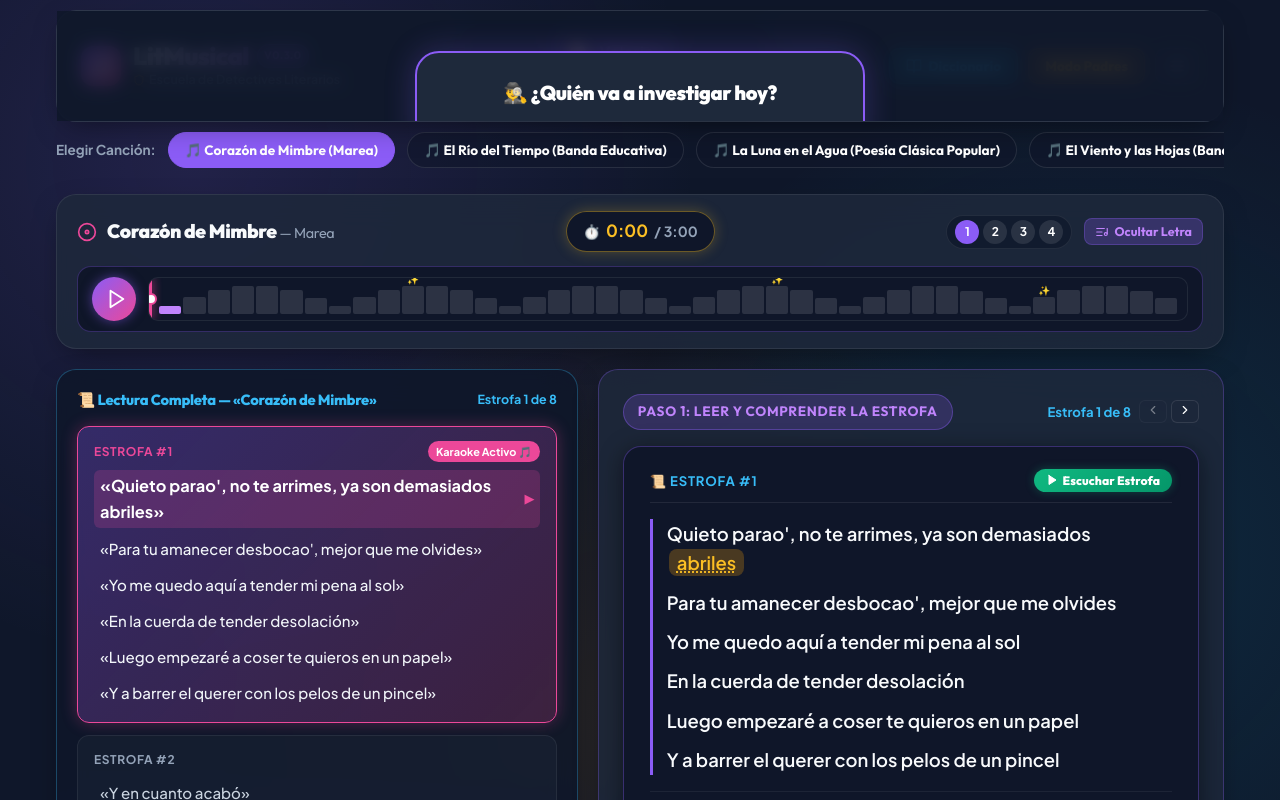
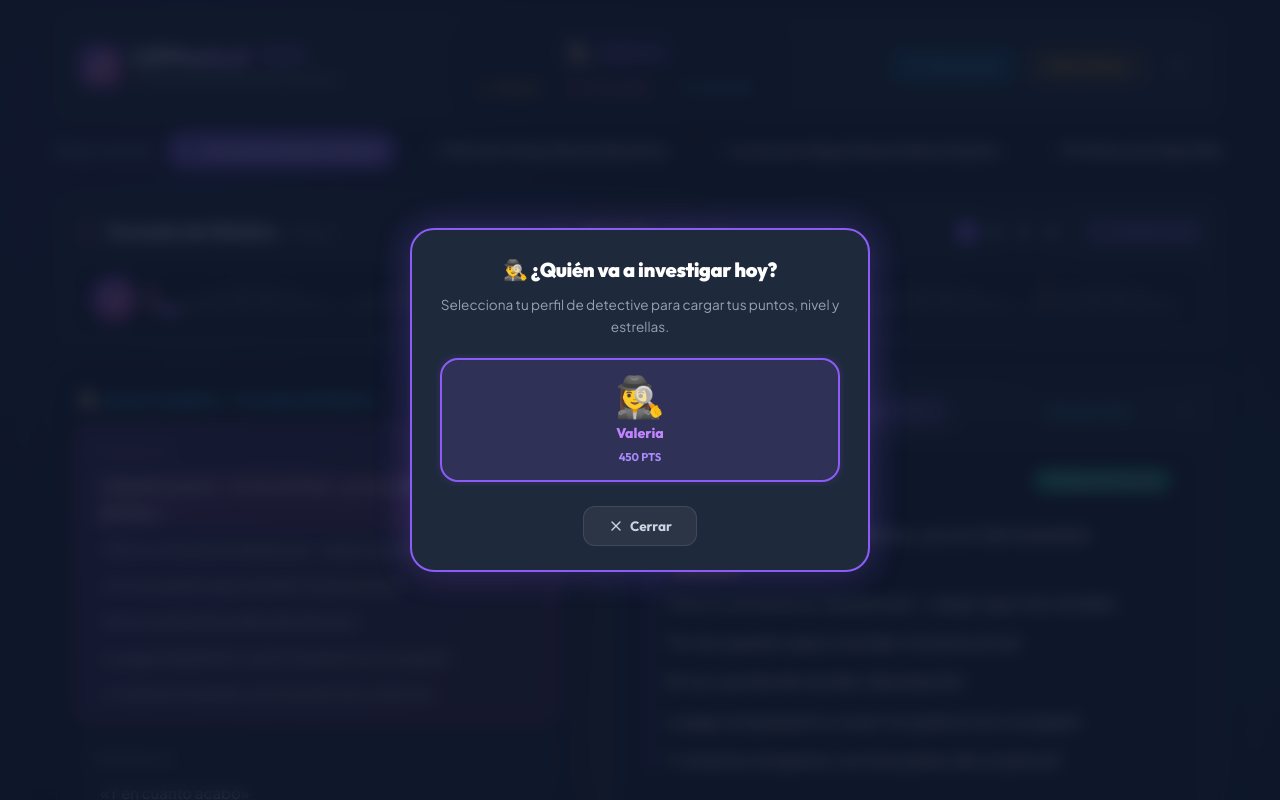
Before and after one commit to flachica/literaturamusical-teacher, a React (Vite) app: page / in a window 1280 px wide. Both pictures are taken after a click on the element "Haz clic para cambiar de detective". Shown: the top 800 px of the page. Built offline with nearby package versions, Linux system fonts and the light colour scheme; no server answers.

Commit message:
fix: reubicar el modal de selección de detectives en la raíz del DOM (App.jsx) para solucionar los conflictos de contexto de apilamiento y z-index del sticky header

```diff
--- a/src/App.jsx
+++ b/src/App.jsx
@@ -4,6 +4,7 @@ import ModoDetectiveGuiado from './components/ModoDetectiveGuiado';
 import ModoAdmin from './components/ModoAdmin';
 import FigureCatalog from './components/FigureCatalog';
 import PlayerWidget from './components/PlayerWidget';
+import { X } from 'lucide-react';
 
 import useAudioPlayer from './hooks/useAudioPlayer';
 import useLocalCatalog from './hooks/useLocalCatalog';
@@ -13,6 +14,7 @@ export default function App() {
   const [modoPrincipal, setModoPrincipal] = useState('detective'); // 'detective' | 'admin' | 'diccionario'
   const [cancionActual, setCancionActual] = useState(null);
   const [pestanaActiva, setPestanaActiva] = useState('canciones'); // 'canciones' | 'figuras' | 'ajustes'
+  const [mostrarSelectorDetectives, setMostrarSelectorDetectives] = useState(false);
 
   // Custom hook for catalogs, physical audio checks, user progress and multi-detectives
   const {
@@ -69,8 +71,7 @@ export default function App() {
         pestanaActiva={pestanaActiva}
         setPestanaActiva={setPestanaActiva}
         detectiveActivo={detectiveActivo}
-        detectives={detectives}
-        onSeleccionarDetective={handleSeleccionarDetective}
+        onAbrirSelector={() => setMostrarSelectorDetectives(true)}
       />
 
       {/* VIEW 1: MODO DETECTIVE GUIADO (LIMPIO Y PASO A PASO PARA 9 AÑOS) */}
@@ -175,6 +176,119 @@ export default function App() {
         />
       )}
 
+      {/* Modal Selector de Detectives Infantil (Global y Seguro a nivel de raíz) */}
+      {mostrarSelectorDetectives && (
+        <div
+          className="modal-overlay-animate"
+          style={{
+            position: 'fixed',
+            top: 0,
+            left: 0,
+            right: 0,
+            bottom: 0,
+            background: 'rgba(15, 23, 42, 0.85)',
+            backdropFilter: 'blur(8px)',
+            display: 'flex',
+            alignItems: 'center',
+            justifyContent: 'center',
+            zIndex: 99999,
+            padding: '20px'
+          }}
+        >
+          <div
+            className="modal-content-animate"
+            style={{
+              background: '#1e293b',
+              padding: '24px',
+              borderRadius: '24px',
+              border: '2px solid #8b5cf6',
+              maxWidth: '460px',
+              width: '100%',
+              maxHeight: 'calc(100vh - 40px)',
+              display: 'flex',
+              flexDirection: 'column',
+              boxShadow: '0 0 35px rgba(139, 92, 246, 0.3)',
+              textAlign: 'center'
+            }}
+          >
+            <h3 style={{ fontSize: '1.25rem', fontWeight: 900, color: '#ffffff', marginBottom: '8px' }}>
+              🕵️‍♂️ ¿Quién va a investigar hoy?
+            </h3>
+            <p style={{ fontSize: '0.85rem', color: 'var(--text-muted)', marginBottom: '16px' }}>
+              Selecciona tu perfil de detective para cargar tus puntos, nivel y estrellas.
+            </p>
+
+            {/* Listado con scroll interno seguro si hay muchos */}
+            <div style={{
+              display: 'grid',
+              gridTemplateColumns: 'repeat(auto-fit, minmax(110px, 1fr))',
+              gap: '12px',
+              marginBottom: '20px',
+              overflowY: 'auto',
+              maxHeight: '320px',
+              padding: '4px'
+            }}>
+              {detectives.map(det => {
+                const esActivo = det.id === detectiveActivo?.id;
+                return (
+                  <button
+                    key={det.id}
+                    onClick={() => {
+                      handleSeleccionarDetective(det.id);
+                      setMostrarSelectorDetectives(false);
+                    }}
+                    style={{
+                      background: esActivo ? 'rgba(139, 92, 246, 0.15)' : 'rgba(15, 23, 42, 0.4)',
+                      border: `2px solid ${esActivo ? '#8b5cf6' : 'rgba(255, 255, 255, 0.08)'}`,
+                      borderRadius: '18px',
+                      padding: '16px 8px',
+                      cursor: 'pointer',
+                      display: 'flex',
+                      flexDirection: 'column',
+                      alignItems: 'center',
+                      gap: '8px',
+                      transition: 'all 0.2s',
+                      boxShadow: esActivo ? '0 0 12px rgba(139, 92, 246, 0.2)' : 'none'
+                    }}
+                  >
+                    <span style={{ fontSize: '2.5rem', lineHeight: 1 }}>{det.avatar}</span>
+                    <span style={{ fontWeight: 800, fontSize: '0.88rem', color: esActivo ? '#c084fc' : '#ffffff', textOverflow: 'ellipsis', overflow: 'hidden', whiteSpace: 'nowrap', width: '100%' }}>
+                      {det.nombre}
+                    </span>
+                    <span style={{ fontSize: '0.7rem', color: esActivo ? '#a78bfa' : 'var(--text-muted)', fontWeight: 700 }}>
+                      {det.puntos} PTS
+                    </span>
+                  </button>
+                );
+              })}
+            </div>
+
+            <div style={{ display: 'flex', justifyContent: 'center', marginTop: 'auto' }}>
+              <button
+                type="button"
+                onClick={() => setMostrarSelectorDetectives(false)}
+                style={{
+                  padding: '10px 24px',
+                  borderRadius: '12px',
+                  background: 'rgba(255, 255, 255, 0.06)',
+                  color: '#cbd5e1',
+                  border: '1px solid rgba(255, 255, 255, 0.1)',
+                  fontWeight: 700,
+                  fontSize: '0.85rem',
+                  cursor: 'pointer',
+                  display: 'flex',
+                  alignItems: 'center',
+                  gap: '6px',
+                  transition: 'all 0.2s'
+                }}
+              >
+                <X size={16} /> Cerrar
+              </button>
+            </div>
+          </div>
+        </div>
+      )}
+
     </div>
   );
 }
--- a/src/components/Navbar.jsx
+++ b/src/components/Navbar.jsx
@@ -13,11 +13,9 @@ export default function Navbar({
   pestanaActiva,
   setPestanaActiva,
   detectiveActivo,
-  detectives = [],
-  onSeleccionarDetective
+  onAbrirSelector
 }) {
   const [menuAbierto, setMenuAbierto] = useState(false);
-  const [mostrarSelectorDetectives, setMostrarSelectorDetectives] = useState(false);
   const menuRef = useRef(null);
 
   const esAdmin = modoPrincipal === 'admin';
@@ -81,7 +79,7 @@ export default function Navbar({
             {/* Detective Activo (Encima y más grande) */}
             {detectiveActivo && (
               <div
-                onClick={() => setMostrarSelectorDetectives(true)}
+                onClick={onAbrirSelector}
                 style={{
                   display: 'flex',
                   alignItems: 'center',
@@ -365,109 +363,6 @@ export default function Navbar({
             </div>
           )}
 
-        {/* Modal Selector de Detectives Infantil */}
-        {mostrarSelectorDetectives && (
-          <div
-            className="modal-overlay-animate"
-            style={{
-              position: 'fixed',
-              top: 0,
-              left: 0,
-              right: 0,
-              bottom: 0,
-              background: 'rgba(15, 23, 42, 0.85)',
-              backdropFilter: 'blur(8px)',
-              display: 'flex',
-              alignItems: 'flex-start',
-              justifyContent: 'center',
-              zIndex: 9999,
-              padding: '40px 20px',
-              overflowY: 'auto'
-            }}
-          >
-            <div
-              className="modal-content-animate"
-              style={{
-                background: '#1e293b',
-                padding: '24px',
-                borderRadius: '24px',
-                border: '2px solid #8b5cf6',
-                maxWidth: '450px',
-                width: '100%',
-                margin: 'auto 0',
-                boxShadow: '0 0 30px rgba(139, 92, 246, 0.25)',
-                textAlign: 'center'
-              }}
-            >
-              <h3 style={{ fontSize: '1.25rem', fontWeight: 900, color: '#ffffff', marginBottom: '8px' }}>
-                🕵️‍♂️ ¿Quién va a investigar hoy?
-              </h3>
-              <p style={{ fontSize: '0.85rem', color: 'var(--text-muted)', marginBottom: '20px' }}>
-                Selecciona tu perfil de detective para cargar tus puntos, nivel y estrellas.
-              </p>
-
-              <div style={{ display: 'grid', gridTemplateColumns: 'repeat(auto-fit, minmax(110px, 1fr))', gap: '12px', marginBottom: '24px' }}>
-                {detectives.map(det => {
-                  const esActivo = det.id === detectiveActivo?.id;
-                  return (
-                    <button
-                      key={det.id}
-                      onClick={() => {
-                        onSeleccionarDetective(det.id);
-                        setMostrarSelectorDetectives(false);
-                      }}
-                      style={{
-                        background: esActivo ? 'rgba(139, 92, 246, 0.15)' : 'rgba(15, 23, 42, 0.4)',
-                        border: `2px solid ${esActivo ? '#8b5cf6' : 'rgba(255, 255, 255, 0.08)'}`,
-                        borderRadius: '18px',
-                        padding: '16px 8px',
-                        cursor: 'pointer',
-                        display: 'flex',
-                        flexDirection: 'column',
-                        alignItems: 'center',
-                        gap: '8px',
-                        transition: 'all 0.2s',
-                        boxShadow: esActivo ? '0 0 12px rgba(139, 92, 246, 0.2)' : 'none'
-                      }}
-                    >
-                      <span style={{ fontSize: '2.5rem', lineHeight: 1 }}>{det.avatar}</span>
-                      <span style={{ fontWeight: 800, fontSize: '0.88rem', color: esActivo ? '#c084fc' : '#ffffff', textOverflow: 'ellipsis', overflow: 'hidden', whiteSpace: 'nowrap', width: '100%' }}>
-                        {det.nombre}
-                      </span>
-                      <span style={{ fontSize: '0.7rem', color: esActivo ? '#a78bfa' : 'var(--text-muted)', fontWeight: 700 }}>
-                        {det.puntos} PTS
-                      </span>
-                    </button>
-                  );
-                })}
-              </div>
-
-              <div style={{ display: 'flex', justifyContent: 'center' }}>
-                <button
-                  type="button"
-                  onClick={() => setMostrarSelectorDetectives(false)}
-                  style={{
-                    padding: '10px 24px',
-                    borderRadius: '12px',
-                    background: 'rgba(255, 255, 255, 0.06)',
-                    color: '#cbd5e1',
-                    border: '1px solid rgba(255, 255, 255, 0.1)',
-                    fontWeight: 700,
-                    fontSize: '0.85rem',
-                    cursor: 'pointer',
-                    display: 'flex',
-                    alignItems: 'center',
-                    gap: '6px',
-                    transition: 'all 0.2s'
-                  }}
-                >
-                  <X size={16} /> Cerrar
-                </button>
-              </div>
-            </div>
-          </div>
-        )}
-
         </div>
 
       </div>
```
